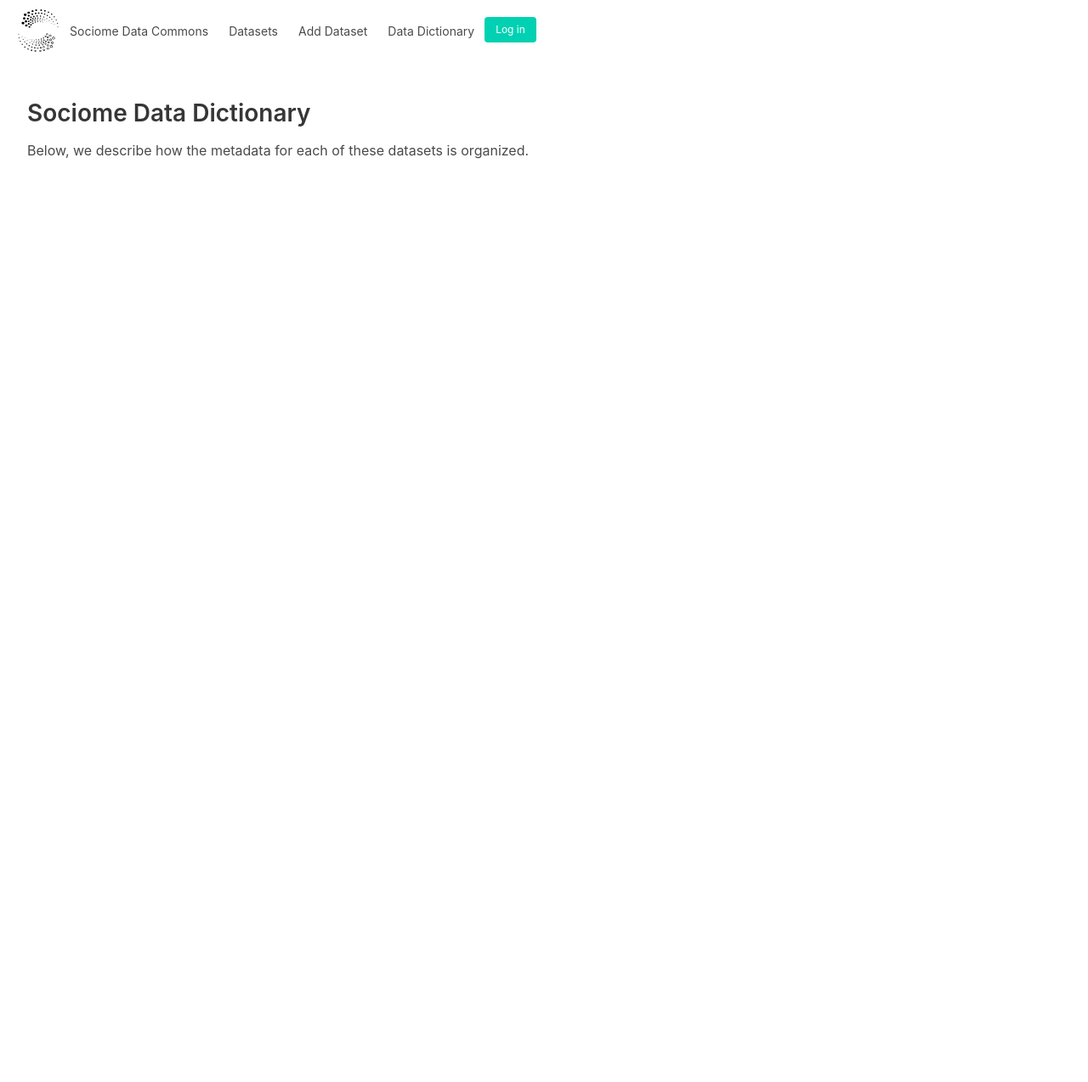
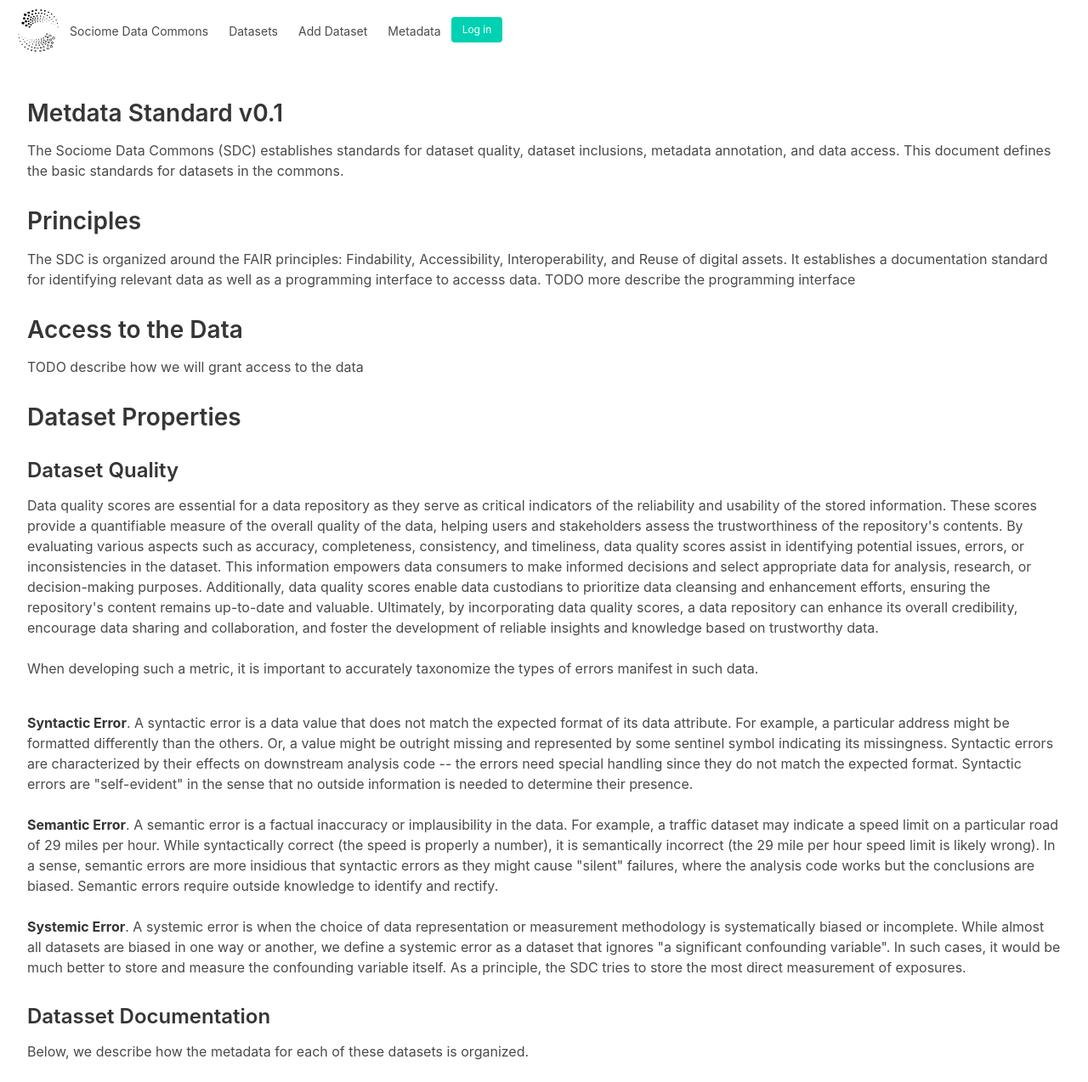
Before and after one commit to sociome/sociome-data-commons, a Django app: template sociomedc/templates/dictionary.html in a window 1280 px wide. Shown: the whole page at 85% size. Before the commit the page ends 187 px from the top, so only its background shows below. Run offline with Django 4.2, Linux system fonts and the light colour scheme; the template is opened without the code that fills it, so the values that code supplies are empty.

Commit message:
Updated with a little more documentation.

```diff
--- a/sociomedc/fileserver/metadata.py
+++ b/sociomedc/fileserver/metadata.py
@@ -56,7 +56,7 @@ def do_html(path):
 
             for ref_element, ref_level in depth_iter(ref_e.getroot()):
 
-                lines.append("<ul style=\"font-size: 10px;\">")
+                lines.append("<ul style=\"font-size: 12px;\">")
                 if ref_element.attrib.get('name', '') == name.strip():
                     for child in (ref_element):
                         lines.append('<li>' + '<b>'+child.text+"</b>: " + child.attrib.get('description',"") + "</li>")
--- a/sociomedc/templates/base.html
+++ b/sociomedc/templates/base.html
@@ -29,7 +29,7 @@
       </a>
 
       <a class="navbar-item" href="/dictionary" style="font-size: 14px;">
-        Data Dictionary
+        Metadata
       </a>
 
      <span style="width: 80%;">
--- a/sociomedc/templates/dictionary.html
+++ b/sociomedc/templates/dictionary.html
@@ -5,7 +5,35 @@
 <div class="content is-fluid">
 <p><br></p>
 
-<h2>Sociome Data Dictionary</h2>
+<h2>Metdata Standard v0.1</h2>
+The Sociome Data Commons (SDC) establishes standards for dataset quality, dataset inclusions, metadata annotation, and data access. This document defines the basic standards for datasets in the commons.
+
+<h2>Principles</h2>
+The SDC is organized around the FAIR principles: Findability, Accessibility, Interoperability, and Reuse of digital assets. It establishes a documentation standard for identifying relevant data as well as a programming interface to accesss data.
+
+TODO more describe the programming interface
+
+<h2>Access to the Data</h2>
+
+TODO describe how we will grant access to the data
+
+<h2>Dataset Properties</h2>
+
+<h3>Dataset Quality</h3>
+Data quality scores are essential for a data repository as they serve as critical indicators of the reliability and usability of the stored information. These scores provide a quantifiable measure of the overall quality of the data, helping users and stakeholders assess the trustworthiness of the repository's contents. By evaluating various aspects such as accuracy, completeness, consistency, and timeliness, data quality scores assist in identifying potential issues, errors, or inconsistencies in the dataset. This information empowers data consumers to make informed decisions and select appropriate data for analysis, research, or decision-making purposes. Additionally, data quality scores enable data custodians to prioritize data cleansing and enhancement efforts, ensuring the repository's content remains up-to-date and valuable. Ultimately, by incorporating data quality scores, a data repository can enhance its overall credibility, encourage data sharing and collaboration, and foster the development of reliable insights and knowledge based on trustworthy data.
+<br><br>
+When developing such a metric, it is important to accurately taxonomize the types of errors manifest in such data.
+
+<p><br></p>
+<strong>Syntactic Error</strong>. A syntactic error is a data value that does not match the expected format of its data attribute. For example, a particular address might be formatted differently than the others. Or, a value might be outright missing and represented by some sentinel symbol indicating its missingness. Syntactic errors are characterized by their effects on downstream analysis code -- the errors need special handling since they do not match the expected format. Syntactic errors are "self-evident" in the sense that no outside information is needed to determine their presence.
+<br><br>
+<strong>Semantic Error</strong>. A semantic error is a factual inaccuracy or implausibility in the data. For example, a traffic dataset may indicate a speed limit on a particular road of 29 miles per hour. While syntactically correct (the speed is properly a number), it is semantically incorrect (the 29 mile per hour speed limit is likely wrong). In a sense, semantic errors are more insidious that syntactic errors as they might cause "silent" failures, where the analysis code works but the conclusions are biased. Semantic errors require outside knowledge to identify and rectify.
+
+<br><br>
+<strong>Systemic Error</strong>. A systemic error is when the choice of data representation or measurement methodology is systematically biased or incomplete. While almost all datasets are biased in one way or another, we define a systemic error as a dataset that ignores "a significant confounding variable". In such cases, it would be much better to store and measure the confounding variable itself. As a principle, the SDC tries to store the most direct measurement of exposures.
+
+<h3>Datasset Documentation</h3>
+
 Below, we describe how the metadata for each of these datasets is organized.
 
 <p><br></p>
```
Also changed, not shown: sociomedc/templates/index.html (+18 -1 lines).
